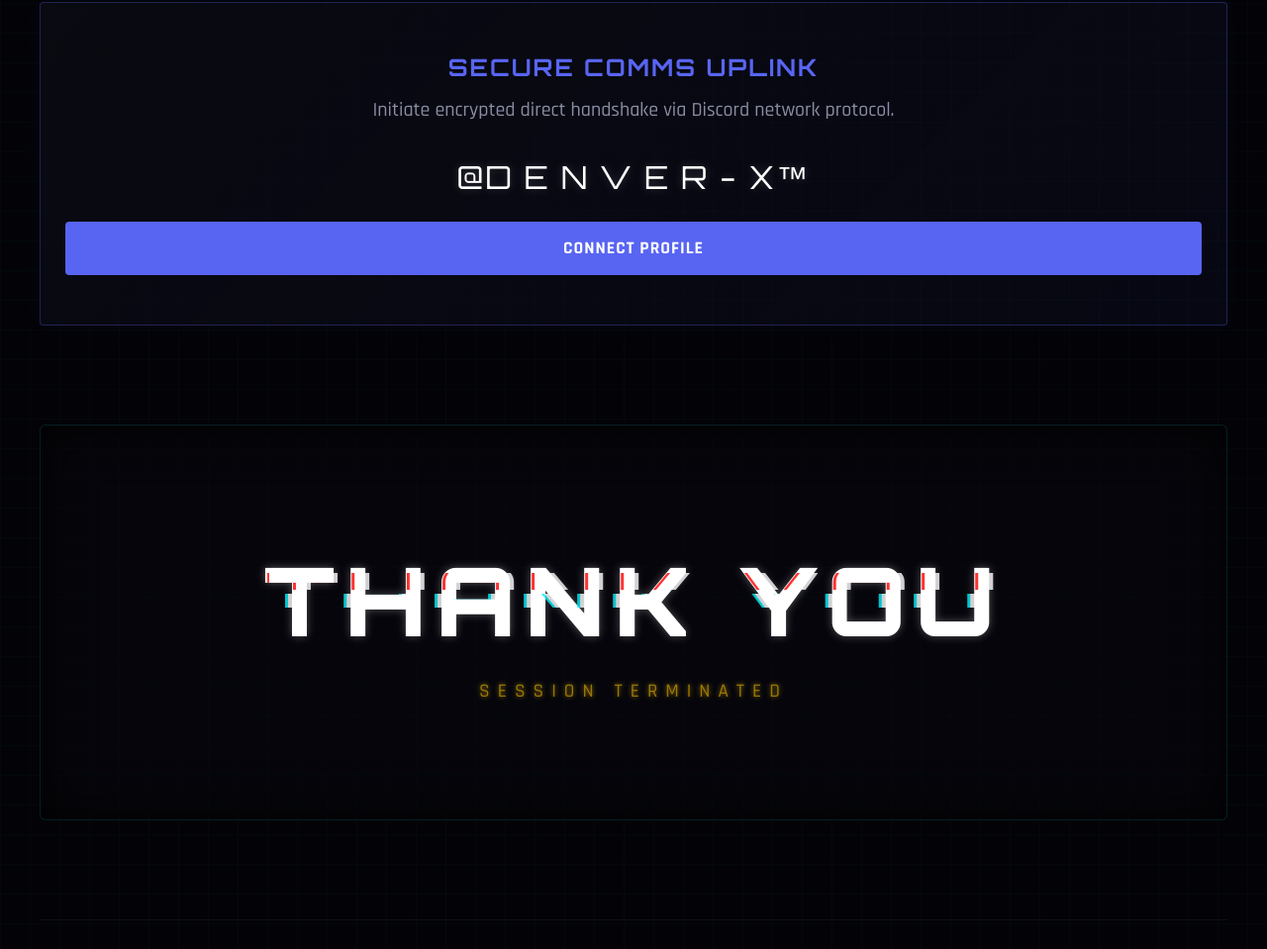
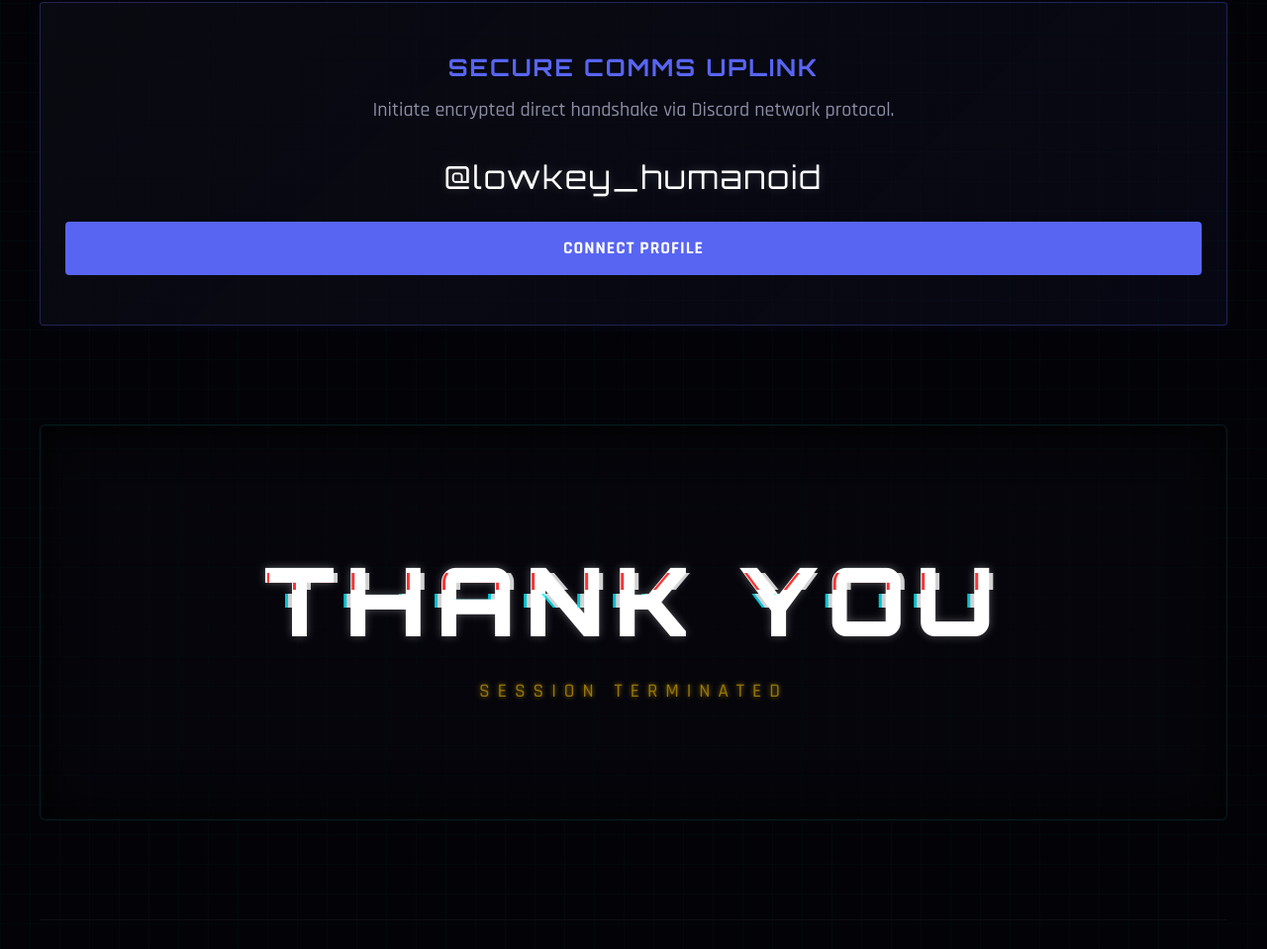
Before and after one commit to Shariquessw/Portfolio, a website: page public/index.html in a window 1280 px wide. Shown: the part 2607-3566 px from the top of the page at 99% size. Drawn offline with Linux system fonts and the light colour scheme; no server answers.

Commit message:
Update index.html

```diff
--- a/public/index.html
+++ b/public/index.html
@@ -558,7 +558,7 @@
             <div class="cyber-panel discord-gateway">
                 <h2>Secure Comms Uplink</h2>
                 <p style="color: var(--text-secondary); font-size: 1.25rem; margin-bottom: 10px;">Initiate encrypted direct handshake via Discord network protocol.</p>
-                <div class="discord-id">@D E N V E R - X™</div>
+                <div class="discord-id">@lowkey_humanoid</div>
                 <a href="https://discord.com/users/1453441629343056026" class="btn-discord" target="_blank">Connect Profile</a>
             </div>
         </section>
```
